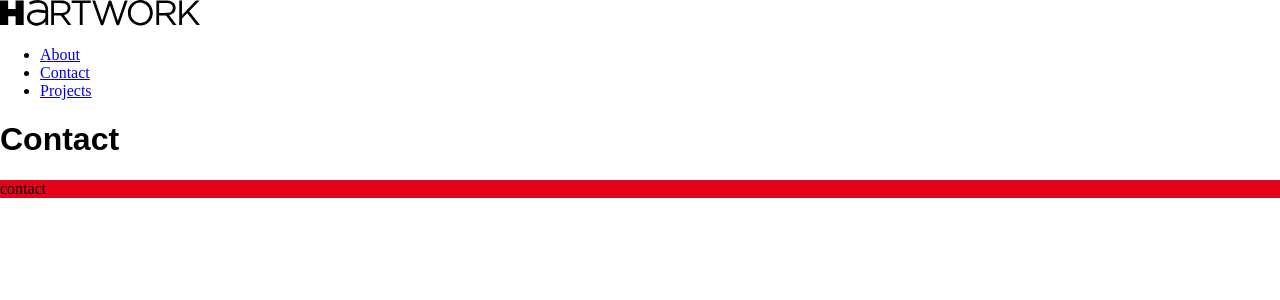
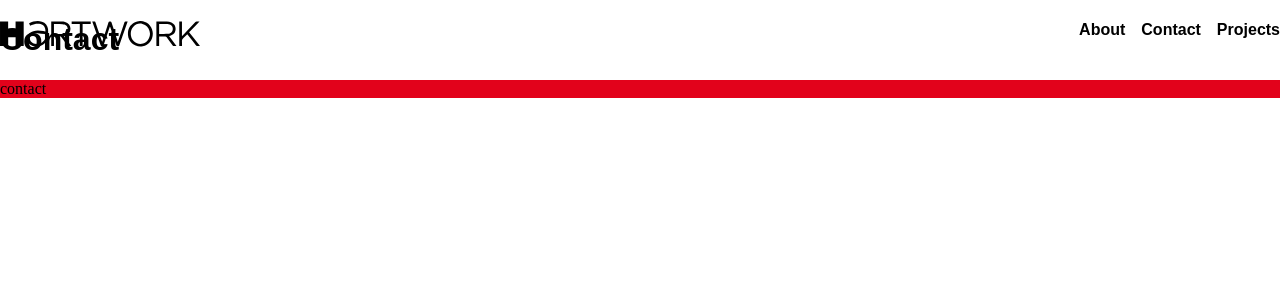
Before and after one commit to gustavkramnas/hartwork_landingpage, a Next.js app: page /contact in a window 1280 px wide. Shown: the top 300 px of the page. Built offline with nearby package versions, Linux system fonts and the light colour scheme.

Commit message:
chore: navbar updated

```diff
--- a/app/components/baseComponents/NavComponent.tsx
+++ /dev/null
@@ -1,38 +0,0 @@
-import Link from 'next/link'
-import { theme } from '../../utils/appSettings/theme'
-import { CompanyLogo } from './CompanyLogo'
-//import { fetchCompanyAppSetting } from '@/app/utils/contentful/queries/home'
-
-export const NavBar = async () => {
-  // const companyInformation = await fetchCompanyAppSetting()
-
-  // const imageUrl = companyInformation.fields.image?.fields.file.url
-  //   ? `https:${companyInformation.fields.image.fields.file.url}`
-  //   : ''
-
-  const pages = theme.pages.links
-
-  return (
-    <header>
-      <nav>
-        <CompanyLogo
-        // imageUrl={imageUrl}
-        // companyName={companyInformation.fields.companyName}
-        />
-        <ul>
-          {pages.map((page) => {
-            const title =
-              page.replace('/', '').charAt(0).toUpperCase() +
-              page.replace('/', '').slice(1)
-
-            return (
-              <li key={page}>
-                <Link href={page}>{title}</Link>
-              </li>
-            )
-          })}
-        </ul>
-      </nav>
-    </header>
-  )
-}
--- /dev/null
+++ b/app/components/navbar/HeaderComponent.tsx
@@ -0,0 +1,14 @@
+import { CompanyLogo } from './CompanyLogo'
+import { PageLinksContainer } from './PageLinksContainer'
+import { Nav, Header } from './StyledComponents'
+
+export const HeaderComponent = async () => {
+  return (
+    <Header>
+      <Nav>
+        <CompanyLogo />
+        <PageLinksContainer />
+      </Nav>
+    </Header>
+  )
+}
--- /dev/null
+++ b/app/components/navbar/PageLinksContainer.tsx
@@ -0,0 +1,42 @@
+'use client'
+import styled from 'styled-components'
+import { theme } from '@/app/utils/appSettings/theme'
+import Link from 'next/link'
+
+const PageList = styled.ul`
+  margin: 0;
+  padding: 0;
+  list-style: none;
+  display: flex;
+  gap: 1rem;
+`
+
+const ListItem = styled.li`
+  text-decoration: none;
+`
+
+const PageLink = styled(Link)`
+  text-decoration: none;
+  color: ${theme.style.colors.primary};
+  font-weight: 600;
+  font-family: ${theme.style.font.fontFamily};
+`
+
+export const PageLinksContainer = () => {
+  const pages = theme.pages.links
+  return (
+    <PageList>
+      {pages.map((page) => {
+        const title =
+          page.replace('/', '').charAt(0).toUpperCase() +
+          page.replace('/', '').slice(1)
+
+        return (
+          <ListItem key={page}>
+            <PageLink href={page}>{title}</PageLink>
+          </ListItem>
+        )
+      })}
+    </PageList>
+  )
+}
--- /dev/null
+++ b/app/components/navbar/StyledComponents.tsx
@@ -0,0 +1,15 @@
+'use client'
+import styled from 'styled-components'
+
+export const Nav = styled.nav`
+  display: flex;
+  justify-content: space-between;
+`
+export const Header = styled.header`
+  position: fixed;
+  z-index: 1000;
+  left: 0;
+  right: 0;
+  height: 100px;
+  margin: 0 auto;
+`
--- a/app/layout.tsx
+++ b/app/layout.tsx
@@ -1,6 +1,6 @@
 import type { Metadata } from 'next'
 import './globals.css'
-import { NavBar } from './components/baseComponents/NavComponent'
+import { HeaderComponent } from './components/navbar/HeaderComponent'
 import { Footer } from './components/baseComponents/FooterComponent'
 import { theme } from './utils/appSettings/theme'
 import StyledComponentsRegistry from './lib/registry'
@@ -19,7 +19,7 @@ export default function RootLayout({
     <html lang="en">
       <StyledComponentsRegistry>
         <body>
-          <NavBar />
+          <HeaderComponent />
           {children}
           <Footer />
         </body>
```
Also changed, not shown: app/components/navbar/CompanyLogo.tsx (renamed from app/components/baseComponents/CompanyLogo.tsx).
